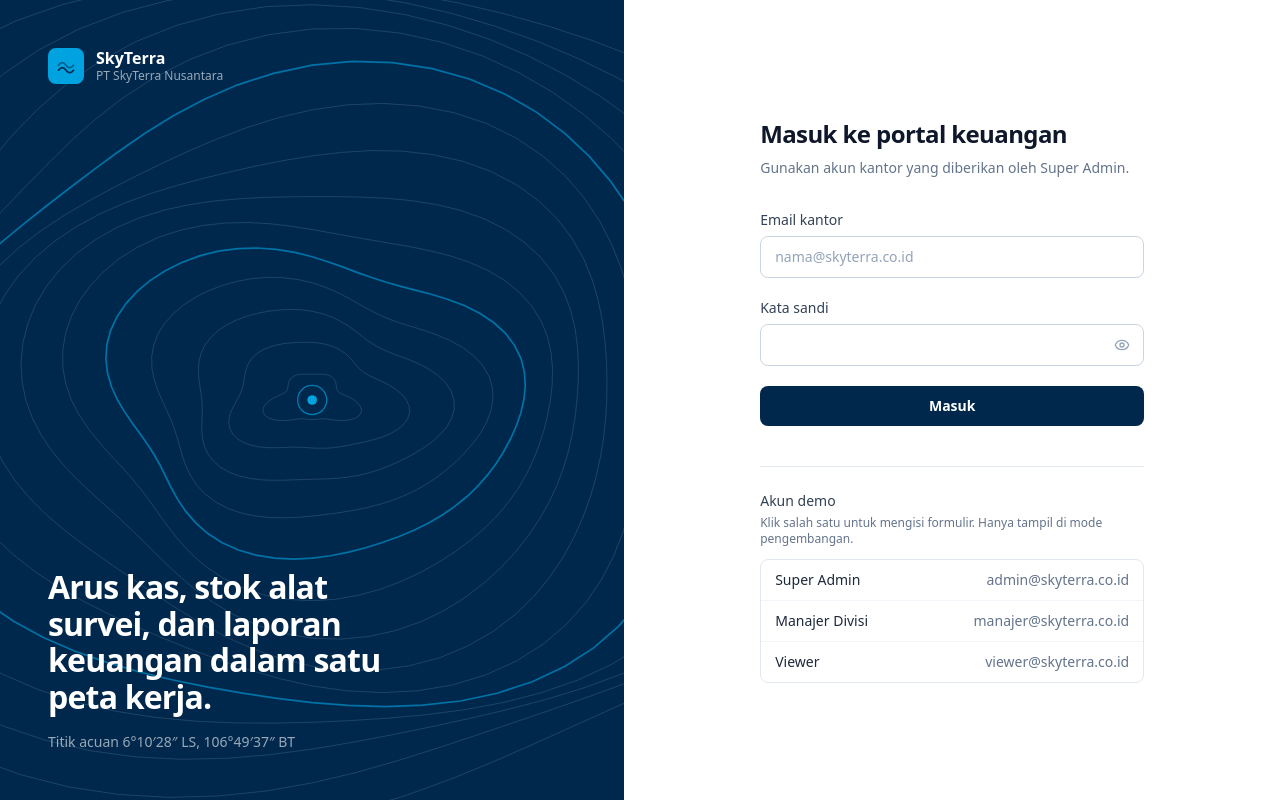
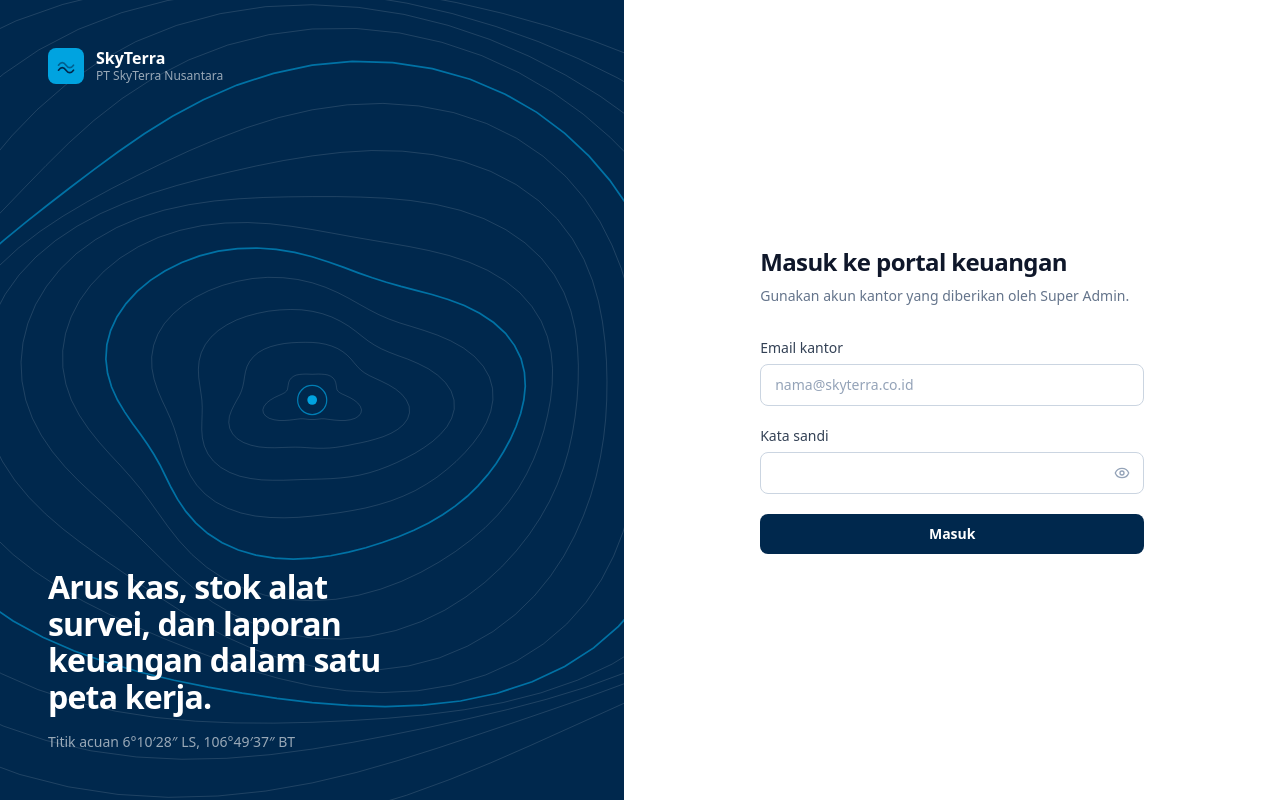
Before and after one commit to wirdatulahya/financial-report-skyterra, a Next.js app: page /login in a window 1280 px wide. Built offline with nearby package versions, Linux system fonts and the light colour scheme.

Commit message:
chore(login): hapus keterangan akun demo di halaman login

```diff
--- a/src/app/login/login-form.tsx
+++ b/src/app/login/login-form.tsx
@@ -4,12 +4,6 @@ import { useState } from "react";
 import { useFormState, useFormStatus } from "react-dom";
 import { Eye, EyeOff, Loader2 } from "lucide-react";
 import { loginAction, type LoginState } from "@/lib/auth-actions";
-
-const DEMO_ACCOUNTS = [
-  { role: "Super Admin", email: "admin@skyterra.co.id", password: "Admin#2026" },
-  { role: "Manajer Divisi", email: "manajer@skyterra.co.id", password: "Manajer#2026" },
-  { role: "Viewer", email: "viewer@skyterra.co.id", password: "Viewer#2026" },
-];
 
 const inputClass =
   "block w-full rounded-lg border border-slate-300 bg-white px-3.5 py-2.5 text-sm text-slate-900 placeholder:text-slate-400 " +
@@ -24,7 +18,6 @@ export default function LoginForm({ from }: { from: string }) {
   const hasError = Boolean(state.error);
 
   return (
-    <>
     <form action={formAction} className="mt-8 space-y-5" noValidate>
       <input type="hidden" name="from" value={from} />
 
@@ -84,33 +77,6 @@ export default function LoginForm({ from }: { from: string }) {
 
       <SubmitButton />
     </form>
-
-      {process.env.NODE_ENV !== "production" && (
-        <div className="mt-10 border-t border-slate-200 pt-6">
-          <p className="text-sm font-medium text-slate-700">Akun demo</p>
-          <p className="mt-1 text-xs text-slate-500">
-            Klik salah satu untuk mengisi formulir. Hanya tampil di mode pengembangan.
-          </p>
-          <ul className="mt-3 divide-y divide-slate-100 rounded-lg border border-slate-200">
-            {DEMO_ACCOUNTS.map((acc) => (
-              <li key={acc.email}>
-                <button
-                  type="button"
-                  onClick={() => {
-                    setEmail(acc.email);
-                    setPassword(acc.password);
-                  }}
-                  className="flex w-full items-center justify-between gap-4 px-3.5 py-2.5 text-left text-sm hover:bg-slate-50 focus-visible:bg-slate-50 focus-visible:outline-none"
-                >
-                  <span className="font-medium text-slate-800">{acc.role}</span>
-                  <span className="truncate text-slate-500">{acc.email}</span>
-                </button>
-              </li>
-            ))}
-          </ul>
-        </div>
-      )}
-    </>
   );
 }
 
```
Lines whose indentation alone changed are shown as unchanged.
